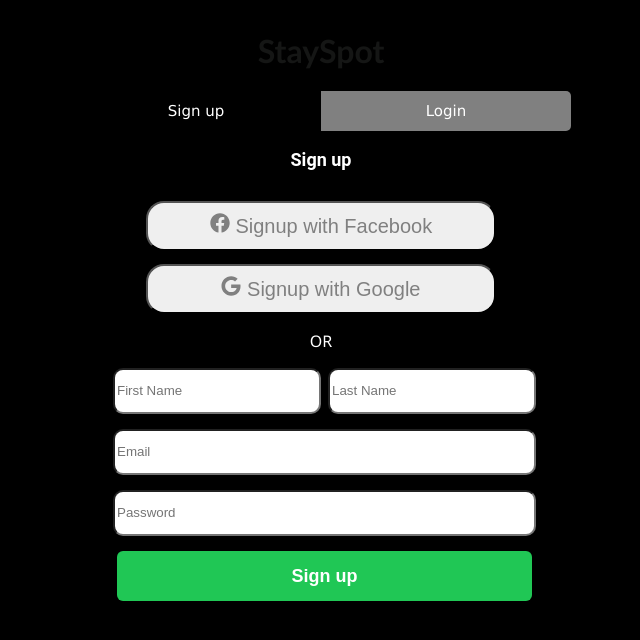
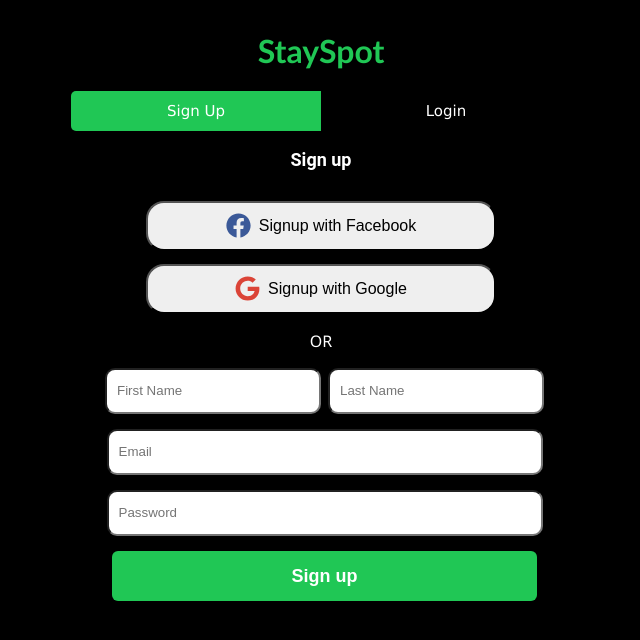
Before and after one commit to PrasadNalajala/stayspot, a React (Create React App) app: page /login in a window 1280 px wide. Shown: the top 640 px of the page, without its empty margins (319-959 px from the left). Built offline with nearby package versions, Linux system fonts and the light colour scheme.

Commit message:
added jwt for login

```diff
--- a/src/components/Home/index.css
+++ b/src/components/Home/index.css
@@ -5,7 +5,7 @@
     padding-top: 80px;
 }
 
-@keyframes fadeIn {
+/* @keyframes fadeIn {
   from {
     opacity: 0;
   }
@@ -22,8 +22,8 @@
     transform: translateX(0);
     opacity: 1;
   }
-}
-@keyframes slideInRight {
+} */
+/* @keyframes slideInRight {
   from {
     transform: translateX(100%);
     opacity: 0;
@@ -32,7 +32,7 @@
     transform: translateX(0);
     opacity: 1;
   }
-}
+} */
 
 
 .welcome-section{
@@ -41,8 +41,8 @@
     height: 79vh;
     justify-content: center;
     align-items: center;
-    opacity: 0;
-  animation: slideInLeft 0.8s ease-in forwards;
+    opacity: 1;
+  animation: fadeIn 0.8s ease-in forwards;
 }
 .welcome-heading span{
     margin-left: 30px;
@@ -69,7 +69,7 @@
     /* justify-content: space-around; */
     align-items: space-around;
     padding: 50px;
-    opacity: 0;
+    opacity: 1;
   animation: slideInLeft 2s ease-in forwards;
 
 }
@@ -143,7 +143,7 @@
     display: flex;
     justify-content: space-around;
     align-items: center;
-    opacity: 0;
+    opacity: 1;
   animation: slideInRight 2s ease-in forwards;
   }
   .post-rental-des{
--- a/src/components/Login/index.css
+++ b/src/components/Login/index.css
@@ -26,7 +26,7 @@
     height: 40px;
     border-style: none;
     color: white;
-    background-color: grey;
+    background-color: #20c755;
     font-family: 'Lucida Sans', 'Lucida Sans Regular', 'Lucida Grande', 'Lucida Sans Unicode', Geneva, Verdana, sans-serif;
 }
 #signup-btn{
@@ -47,7 +47,16 @@
     margin-top: 13px;
     font-size: 20px;
     font-family:Arial, Helvetica, sans-serif;
-    color: grey;
+    color: black;
+    cursor: pointer;
+    display: inline-flex;
+    align-items: center;
+    justify-content: center;
+    gap: 8px;
+    padding: 10px 20px;
+    text-align: left;
+    font-size: 16px;
+    align-items: center;
 }
 .hr-text {
     display: flex;
@@ -71,16 +80,18 @@
     height: 40px;
     border-radius: 10px;
     margin-left: 7px;
+    padding-left: 10px;
 }
 .email-input{
-    width: 415px;
+    width: 420px;
     height: 40px;
     border-radius: 10px;
     margin-left: 7px;
     margin-top: 15px;
+    padding-left: 10px;
 }
 .submit-btn{
-    width: 415px;
+    width: 425px;
     height: 50px;
     border-radius: 15px;
     margin-left: 7px;
@@ -90,6 +101,7 @@
     background-color: #838080;
     color: #ffffff;
     font-size: 20px;
+    padding:5px;
 }
 .container{
     min-height: 500px;
--- a/src/components/Login/index.js
+++ b/src/components/Login/index.js
@@ -1,4 +1,4 @@
-import React from "react";
+import React,{useEffect} from "react";
 import './index.css';
 import { useNavigate } from "react-router-dom";
 import { useState } from "react";
@@ -22,9 +22,13 @@ const Signup=()=>{
                     }
                     try {
                         const response = await axios.post('http://localhost:3000/register', data);
-                        toast.success('Login Success')
-                        navigate('/')
-                        console.log(response);
+                        if (response.status === 201) {
+                            const { token } = response.data;
+                            localStorage.setItem('token', token);
+                            toast.success('Registration Successful');
+                            navigate('/');
+                            console.log(response.data);
+                        }
                     } catch (error) {
                         if (error.response) {
                             if (error.response.status === 400) {
@@ -50,9 +54,9 @@ const Signup=()=>{
     return(
         <div>
             <h3 className="signup-heading">Sign up</h3>
-            <button className="oneClickBtn"><FaFacebook/>    Signup with Facebook</button>
+            <button className="oneClickBtn"><FaFacebook style={{ color: '#3b5998',fontSize:'25px' }}/>    Signup with Facebook</button>
             <br/>
-            <button className="oneClickBtn"><FaGoogle/>      Signup with Google</button>
+            <button className="oneClickBtn"><FaGoogle style={{ color: '#db4437',fontSize:'25px' }}/>      Signup with Google</button>
             <p className="hr-text">OR</p>
             <form>
                 <input type='name'id='firstname'className="name-input" placeholder="First Name" onChange={(e)=>setFirstname(e.target.value)}/>
@@ -80,8 +84,13 @@ const LoginFields=()=>{
         }
         try{
         const response=await axios.post('http://localhost:3000/login',credentials)
-        toast.success("Login success")
-        navigate('/')
+        if (response.status===200){
+            const { token } = response.data;
+            localStorage.setItem('token', token);
+            toast.success("Login success")
+            navigate('/')
+        }
+
         }
         catch(error){
             if (error.response) {
@@ -98,10 +107,16 @@ const LoginFields=()=>{
     }
     const onClickLogin=(e)=>{
         e.preventDefault()
-        fecthLogin()
+        if (email && password){
+            fecthLogin()
+         }
+         else{
+            toast.warning('Enter All Fields')
+         }
     }
     return(
         <div>
+            <h3 className="signup-heading">Login</h3>
             <form>
             <input type='email' id='email-input'className="email-input" placeholder="Email" onChange={(e)=>setEmail(e.target.value)}/>
             <br/>
@@ -115,14 +130,21 @@ const LoginFields=()=>{
 
 const Login=(props)=>{
     const [isSignupSelected,setisSignUpSelected]=useState(true)
-    const signupselected=isSignupSelected?'selected':''
-    const loginselected=isSignupSelected?'':'selected'
+    const signupselected=!isSignupSelected?'selected':''
+    const loginselected=!isSignupSelected?'':'selected'
+    const navigate=useNavigate()
+    useEffect(()=>{
+        const token=localStorage.getItem('token');
+        if (token){
+            navigate('/');
+        }
+    },[])
     return(
         <div className="bg">
             <div className="card">
-            <h1>StaySpot</h1>
+            <h1 style={{color:'#20c755'}}>StaySpot</h1>
             <div className="input-select">
-                <button id="signup-btn" className={`input-selection-btn ${signupselected}`} onClick={()=>setisSignUpSelected(true)}>Sign up</button>
+                <button id="signup-btn" className={`input-selection-btn ${signupselected}`} onClick={()=>setisSignUpSelected(true)}>Sign Up</button>
                 <button  id="login-btn" className={`input-selection-btn ${loginselected}`}onClick={()=>setisSignUpSelected(false)}>Login</button>
             </div>
             <div className="container">
--- a/src/components/Navbar/index.js
+++ b/src/components/Navbar/index.js
@@ -1,6 +1,13 @@
 import './index.css'
-import { Link } from 'react-router-dom'
+import { Link, useNavigate } from 'react-router-dom'
 const Navbar=()=>{
+    const jwtToken=localStorage.getItem('token')
+    const navigate=useNavigate()
+    const handleLogout=()=>{
+        localStorage.removeItem('token')
+        navigate('/login')
+    }
+    const isLoggedin=jwtToken!==null?'Logout':'Login'
     return(
         <div className="nav-container">
             <Link className="logo-container" to="/" style={{textDecoration:'none'}}>
@@ -14,6 +21,7 @@ const Navbar=()=>{
                     <Link to='/post-rental' className='nav-link'>Post</Link>
                     <Link to='/about-us' className='nav-link'>About</Link>
                    <Link to="/contact" className='nav-link'>Contact </Link>
+                   <li className='nav-link' onClick={handleLogout}>{isLoggedin}</li>
 
                 </ul>
             </div>
--- a/src/components/PostRental/postrental.css
+++ b/src/components/PostRental/postrental.css
@@ -18,7 +18,7 @@ body, html {
     border-radius: 10px;
     background-color: #0a0a0a;
     box-shadow: 0 4px 6px rgba(0, 0, 0, 0.1);
-    opacity: 0;
+    opacity: 1;
     padding-top: 80px;
     /* animation: slideInRight 2s ease-in forwards; */
   }
@@ -138,7 +138,7 @@ body, html {
   }
 
 
-  @keyframes slideInRight {
+  /* @keyframes slideInRight {
     from {
       transform: translateX(100%);
       opacity: 0;
@@ -147,4 +147,4 @@ body, html {
       transform: translateX(0);
       opacity: 1;
     }
-  }
+  } */
```
